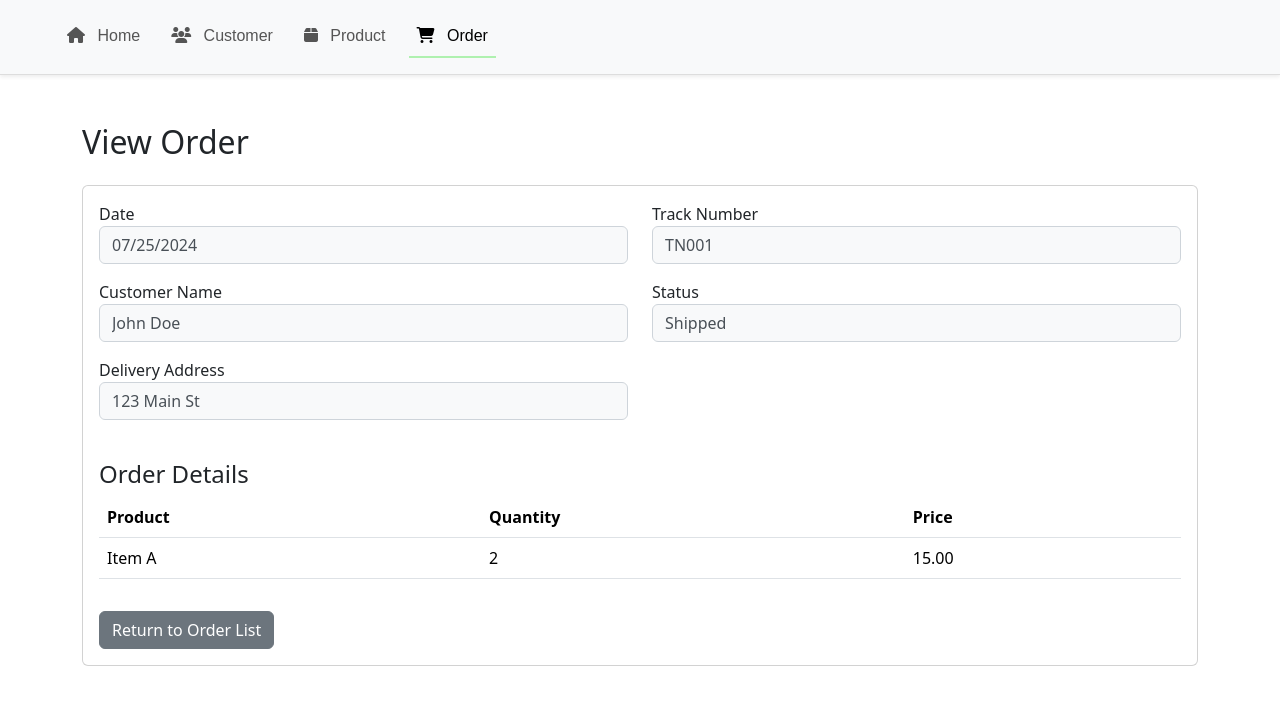
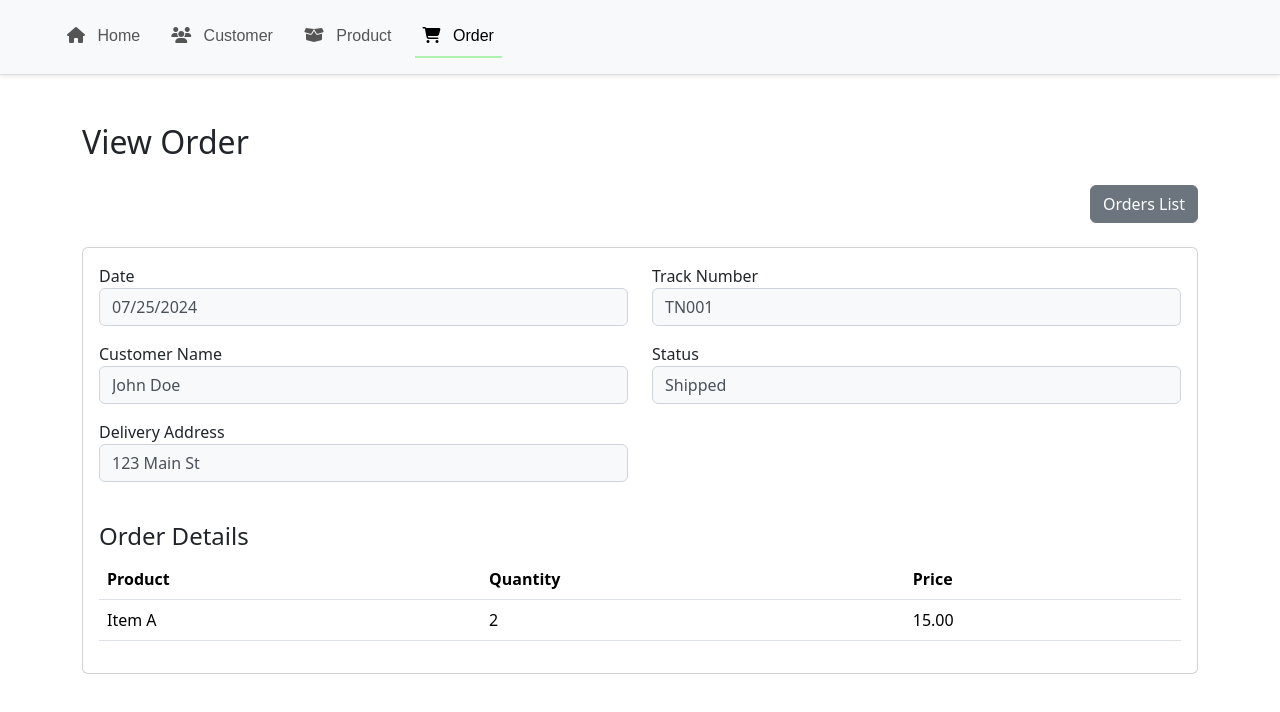
Before and after one commit to shyshasy/commercial-management-app, a Vue app: page /OrderList/view/TN001 in a window 1280 px wide. Shown: the top 712 px of the page. Built offline with nearby package versions, Linux system fonts and the light colour scheme.

Commit message:
testing code commit

```diff
--- a/src/App.vue
+++ b/src/App.vue
@@ -19,7 +19,7 @@
             </li>
             <li class="nav-item">
               <router-link class="nav-link" to="/products" exact active-class="active">
-                <i class="fas fa-box"></i> Product
+                <i class="fas fa-box-open"></i> Product
               </router-link>
             </li>
             <li class="nav-item">
--- a/src/components/Customer.vue
+++ b/src/components/Customer.vue
@@ -19,6 +19,9 @@
         </tr>
       </thead>
       <tbody>
+        <tr v-if="customers.length === 0">
+          <td colspan="5" class="text-center">No customers available</td>
+        </tr>
         <tr v-for="customer in customers" :key="customer.id">
           <td>{{ customer.name }}</td>
           <td>{{ customer.email }}</td>
--- a/src/components/EditOrder.vue
+++ b/src/components/EditOrder.vue
@@ -2,7 +2,7 @@
   <div class="container mt-5 position-relative">
     <h1 class="mb-4">Edit Order</h1>
     <div class="form-buttons">
-      <router-link to="/OrderList" class="btn btn-secondary me-2">Return to Order List</router-link>
+      <router-link to="/OrderList" class="btn btn-secondary me-2">Orders List</router-link>
       <button type="submit" class="btn btn-success" @click="saveOrder">Save Changes</button>
     </div>
 
--- a/src/components/Order.vue
+++ b/src/components/Order.vue
@@ -9,7 +9,7 @@
         </li>
       </ul>
       <div class="form-buttons">
-        <router-link to="/OrderList" class="btn btn-secondary me-2">Return to Order List</router-link>
+        <router-link to="/OrderList" class="btn btn-secondary me-2">Orders List</router-link>
         <button type="submit" class="btn btn-success" @click="submitOrder">Submit</button>
       </div>
 
--- a/src/components/Product.vue
+++ b/src/components/Product.vue
@@ -22,6 +22,9 @@
           </tr>
         </thead>
         <tbody>
+          <tr v-if="products.length === 0">
+          <td colspan="8" class="text-center">No products available</td>
+        </tr>
           <tr v-for="product in products" :key="product.id">
             <td>{{ product.name }}</td>
             <td>{{ product.description }}</td>
@@ -169,11 +172,11 @@
 
                 <div class="col-md-6 mb-2">
                   <label>Price</label>
-                  <input v-model="editingProduct.price" class="form-control" placeholder="Price">
+                  <input v-model="editingProduct.price" class="form-control" placeholder="Price" type="number">
                 </div>
                 <div class="col-md-6 mb-2">
                   <label>Stock</label>
-                  <input v-model="editingProduct.stock" class="form-control" placeholder="Stock">
+                  <input v-model="editingProduct.stock" class="form-control" placeholder="Stock" type="number">
                 </div>
                 <div class="col-md-6 mb-2">
                   <label>Category</label>
@@ -184,8 +187,14 @@
                   <input v-model="editingProduct.barcode" class="form-control" placeholder="Barcode">
                 </div>
                 <div class="col-md-6 mb-2">
-                  <label>Status</label>
-                  <input v-model="editingProduct.status" class="form-control" placeholder="Status">
+                  <label for="status">Status</label>
+                <select v-model="editingProduct.category" class="form-select" required>
+                  <option value="" disabled>Select Status</option>
+                  <option value="Active">Active</option>
+                  <option value="Inactive">Inactive</option>
+                </select>
+                  <!-- <label>Status</label>
+                  <input v-model="editingProduct.status" class="form-control" placeholder="Status"> -->
                 </div>
               </div>
             </div>
--- a/src/components/ViewOrder.vue
+++ b/src/components/ViewOrder.vue
@@ -1,6 +1,10 @@
 <template>
   <div class="container mt-5 position-relative">
     <h2>View Order</h2>
+    <div class="d-flex justify-content-end">
+      <router-link to="/OrderList" class="btn btn-secondary mt-3">Orders List</router-link>
+    </div>
+
     <div class="card mt-4">
       <div class="card-body">
         <div class="row">
@@ -48,7 +52,7 @@
           </tbody>
         </table>
 
-        <router-link to="/OrderList" class="btn btn-secondary mt-3">Return to Order List</router-link>
+        <!-- <router-link to="/OrderList" class="btn btn-secondary mt-3">Orders List</router-link> -->
       </div>
     </div>
   </div>
```
